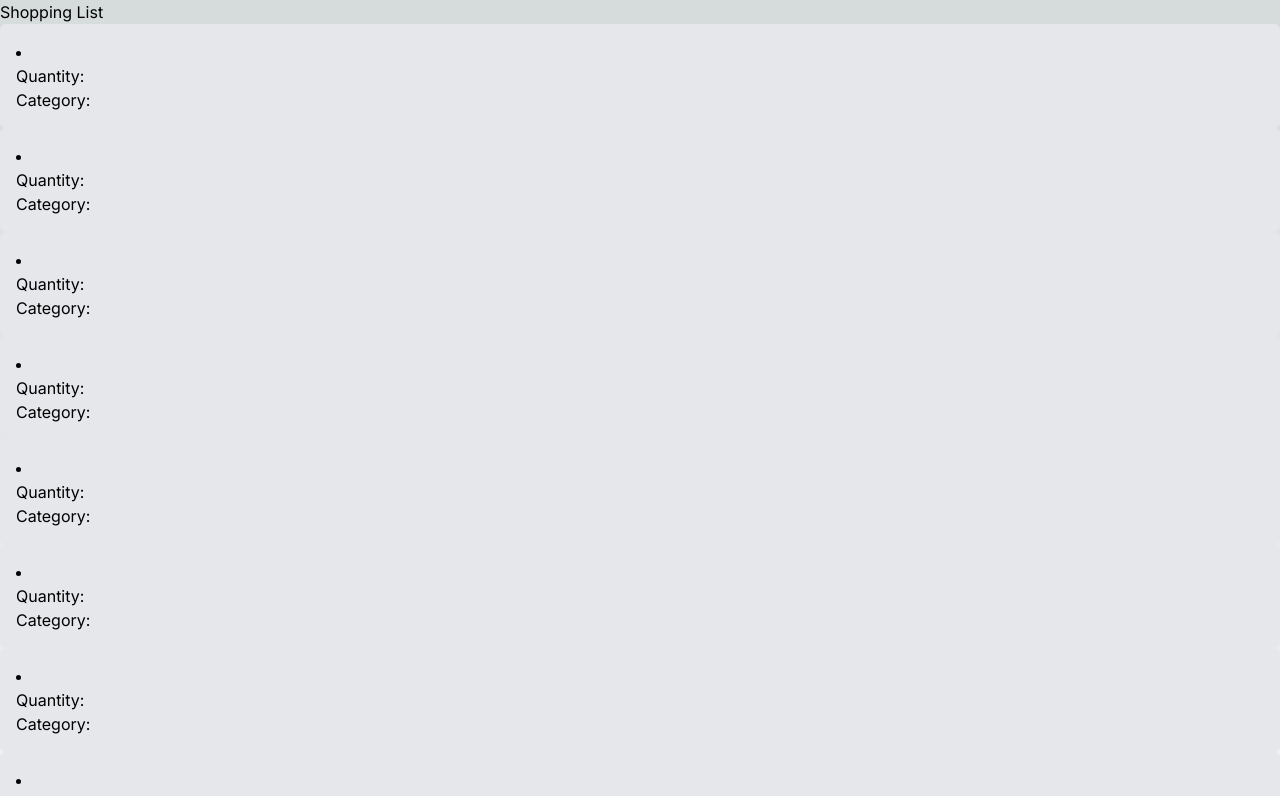
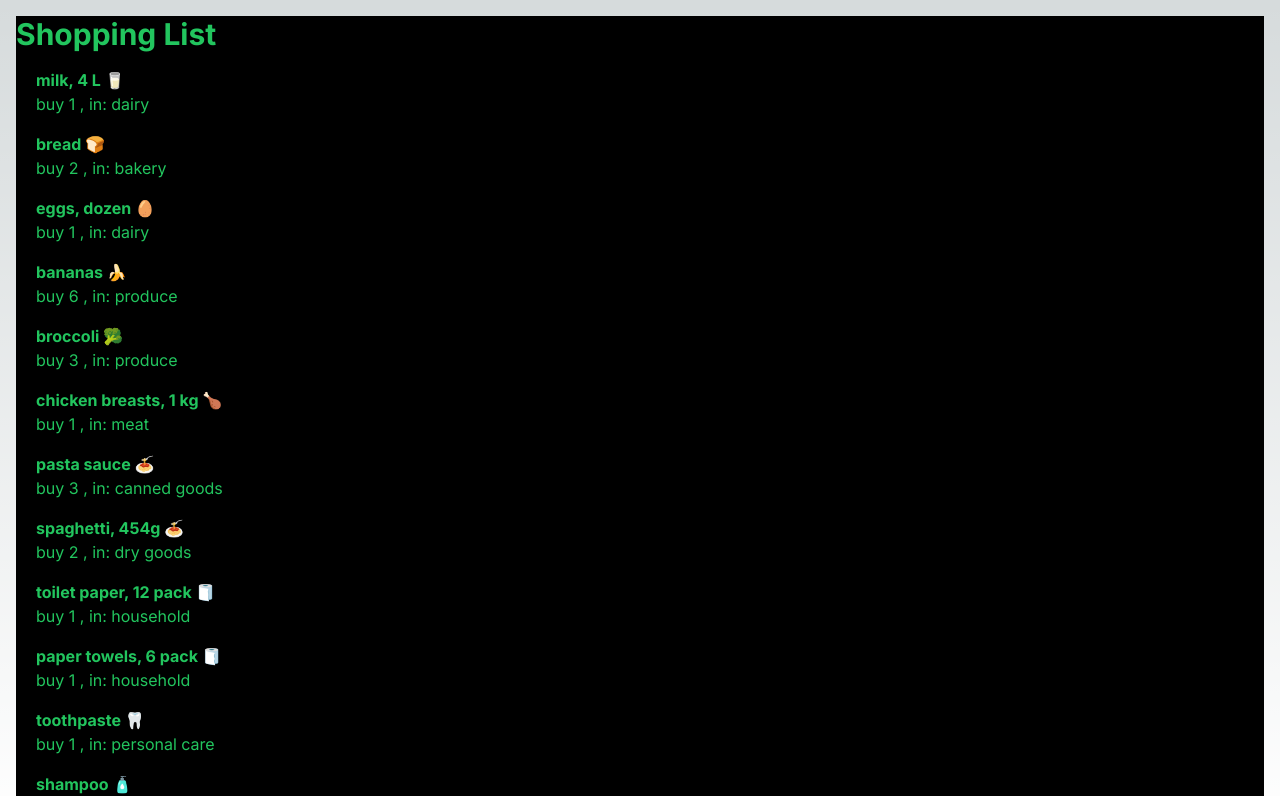
Before and after one commit to WeldSD/cprg306-assignments, a Next.js app: page /week-3 in a window 1280 px wide. Shown: the top 796 px of the page. Built offline with nearby package versions, Linux system fonts and the light colour scheme.

Commit message:
Main Page
Font color, Item Description, fixed bugs

```diff
--- a/app/page.js
+++ b/app/page.js
@@ -3,15 +3,15 @@
 export default function Page() {
   return (
     <main className="bg-black">
-      <h1 className="text-purple-500">WebDev2</h1>
+      <h1 className="text-green-500">WebDev2</h1>
 
       <ul>
-        <li className="bg-black text-purple-500">
+        <li className="bg-black text-green-500">
           <Link href="week-2">Week 2</Link>
         </li>
       </ul>
       <ul>
-        <li className="bg-black text-purple-500">
+        <li className="bg-black text-green-500">
           <Link href="week-3">Week 3</Link>
         </li>
       </ul>
--- a/app/week-3/item-list.js
+++ b/app/week-3/item-list.js
@@ -63,15 +63,15 @@
     };
 
     const item11 = {
-        name: "dish soap 🍽️",
+        name: "toothpaste 🦷",
         quantity: 1,
-        category: "household",
+        category: "personal care",
     };
 
     const item12 = {
-        name: "hand soap 🧼",
-        quantity: 4,
-        category: "household",
+        name: "shampoo 🧴",
+        quantity: 1,
+        category: "personal care",
     };
 
     return (
--- a/app/week-3/item.js
+++ b/app/week-3/item.js
@@ -1,13 +1,13 @@
-import Link from "next/link";
+import ItemList from "./item-list";
 
-const Item = ({ name, quantity, category }) => {
+export default function Item({
+ name, quantity, category}){
     return (
-        <li className="bg-gray-200 p-4 rounded-md">
-            <h3 className="text-xl font-bold">{name}</h3>
-            <p>Quantity: {quantity}</p>
-            <p>Category: {category}</p>
-        </li>
+        <div className="ml-5 m-4 border-stroke-lime-900 outline-offset-4" >
+            <h2 className="text-md text-green-500 font-bold">{name}</h2>
+            <p className="text-green-500">buy {quantity} , in: {category}</p>
+
+        </div>
     );
-};
 
-export default Item;
+}
--- a/app/week-3/page.js
+++ b/app/week-3/page.js
@@ -1,11 +1,157 @@
-import ItemList from "./item-list";
+import Item from "./item";
+
 
 export default function Page() {
-  return (
-    <main>
-      <h1>Shopping List</h1>
-      <ItemList />
-    </main>
-  );
+    let Item1 = {
+        name: "milk, 4 L 🥛",
+        quantity: 1,
+        category: "dairy",
+    };
+    let Item2 = {
+        name: "bread 🍞",
+        quantity: 2,
+        category: "bakery",
+    };
+    let Item3 = {
+        name: "eggs, dozen 🥚",
+        quantity: 1,
+        category: "dairy",
+    };
+    let Item4 = {
+        name: "bananas 🍌",
+        quantity: 6,
+        category: "produce",
+    };
+    let Item5 = {
+        name: "broccoli 🥦",
+        quantity: 3,
+        category: "produce",
+    };
+    let Item6 = {
+        name: "chicken breasts, 1 kg 🍗",
+        quantity: 1,
+        category: "meat",
+    };
+    let Item7 = {
+        name: "pasta sauce 🍝",
+        quantity: 3,
+        category: "canned goods",
+    };
+    let Item8 = {
+        name: "spaghetti, 454g 🍝",
+        quantity: 2,
+        category: "dry goods",
+    };
+    let Item9 = {
+        name: "toilet paper, 12 pack 🧻",
+        quantity: 1,
+        category: "household",
+    };
+    let Item10 = {
+        name: "paper towels, 6 pack 🧻",
+        quantity: 1,
+        category: "household",
+    };
+    let Item11 = {
+        name: "toothpaste 🦷",
+        quantity: 1,
+        category: "personal care",
+    };
+    let Item12 = {
+        name: "shampoo 🧴",
+        quantity: 1,
+        category: "personal care",
+    };
+
+
+    return (
+        <main className="bg-black m-4">
+            <h1 className="text-green-500 font-bold text-3xl ">Shopping List</h1>
+            <p>
+                <Item
+                name={Item1.name}
+                quantity={Item1.quantity}
+                category={Item1.category}
+                />
+            </p>
+            <p>
+                <Item
+                name={Item2.name}
+                quantity={Item2.quantity}
+                category={Item2.category}
+                />
+            </p>
+            <p>
+                <Item
+                name={Item3.name}
+                quantity={Item3.quantity}
+                category={Item3.category}
+                />
+            </p>
+            <p>
+                <Item
+                name={Item4.name}
+                quantity={Item4.quantity}
+                category={Item4.category}
+                />
+            </p>
+            <p>
+                <Item
+                name={Item5.name}
+                quantity={Item5.quantity}
+                category={Item5.category}
+                />
+            </p>
+            <p>
+                <Item
+                name={Item6.name}
+                quantity={Item6.quantity}
+                category={Item6.category}
+                />
+            </p>
+            <p>
+                <Item
+                name={Item7.name}
+                quantity={Item7.quantity}
+                category={Item7.category}
+                />
+            </p>
+            <p>
+                <Item
+                name={Item8.name}
+                quantity={Item8.quantity}
+                category={Item8.category}
+                />
+            </p>
+            <p>
+                <Item
+                name={Item9.name}
+                quantity={Item9.quantity}
+                category={Item9.category}
+                />
+            </p>
+            <p>
+                <Item
+                name={Item10.name}
+                quantity={Item10.quantity}
+                category={Item10.category}
+                />
+            </p>
+            <p>
+                <Item
+                name={Item11.name}
+                quantity={Item11.quantity}
+                category={Item11.category}
+                />
+            </p>
+            <p>
+                <Item
+                name={Item12.name}
+                quantity={Item12.quantity}
+                category={Item12.category}
+                />
+            </p>
+
+        </main>
+    );
 }
-// Compare this snippet from app/week-3/page.js:
```
